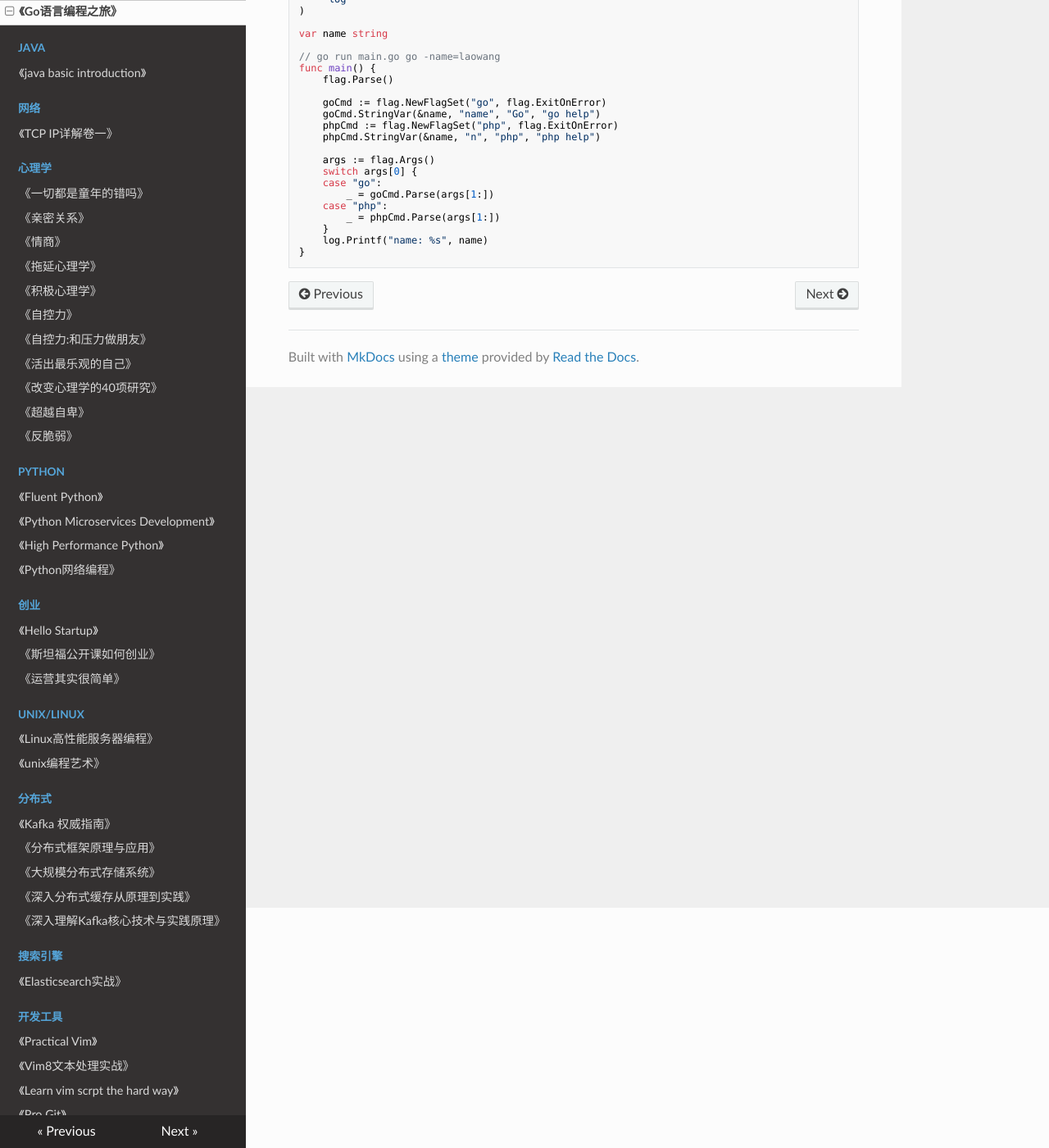
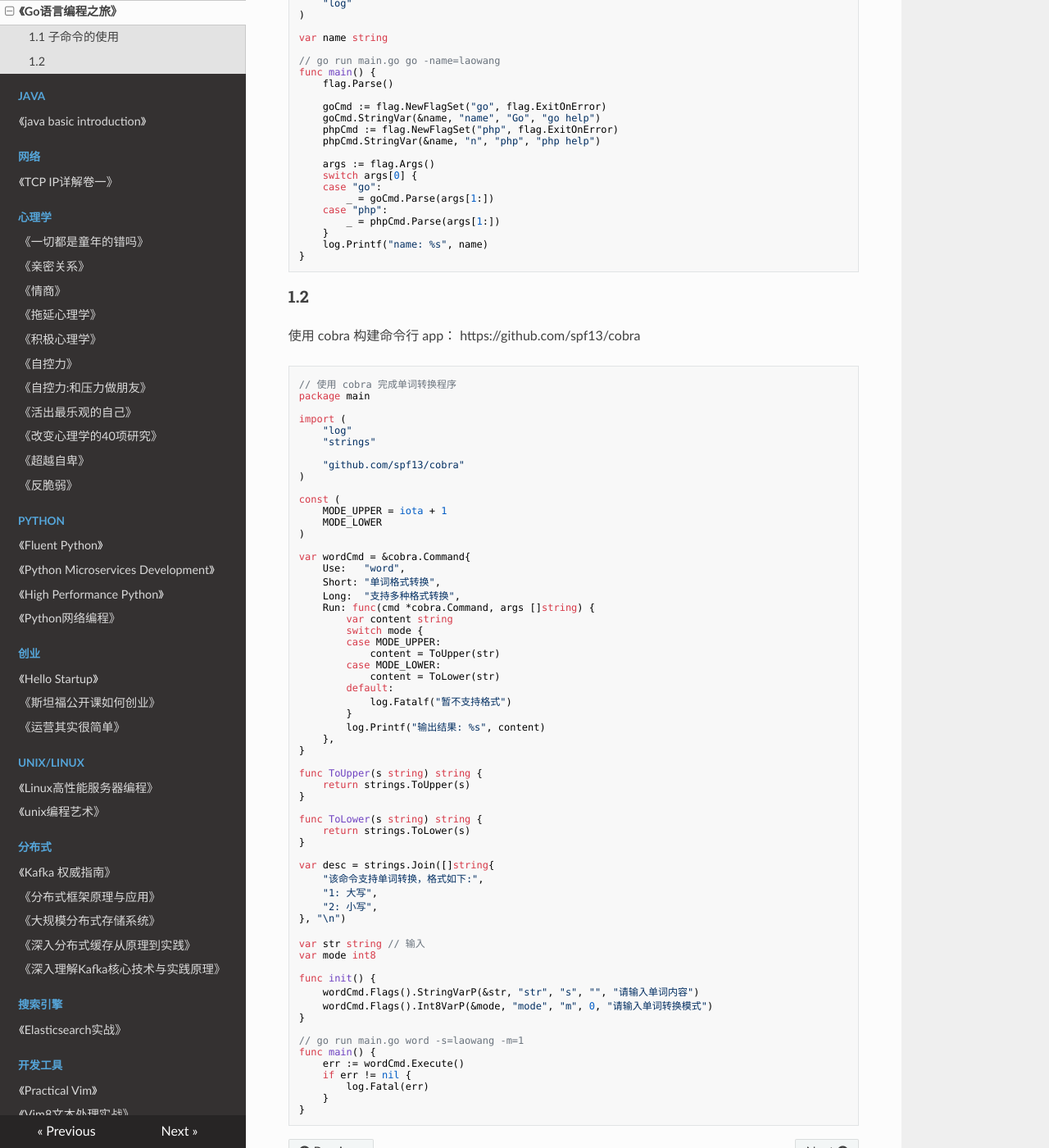
Before and after one commit to PegasusWang/booknotes, an MkDocs documentation site: the page built from docs/golang/go语言编程之旅.md, in a window 1280 px wide and 1400 px high, scrolled down 293 px. Shown: the whole window at 82% size. Built offline with MkDocs 1.6.1, drawn with Linux system fonts in a browser that asks for light colours; nearby versions of some CDN libraries; old or Windows-style settings are respelled for this version of MkDocs.

Commit message:
use spf13/cobra

````diff
--- a/docs/golang/go语言编程之旅.md
+++ b/docs/golang/go语言编程之旅.md
@@ -1,6 +1,6 @@
 # 1. 命令行应用
 
-子命令的使用
+### 1.1 子命令的使用
 
 ```go
 package main
@@ -31,3 +31,72 @@ func main() {
 	log.Printf("name: %s", name)
 }
 ```
+
+### 1.2
+
+使用 cobra 构建命令行 app： https://github.com/spf13/cobra
+
+```go
+// 使用 cobra 完成单词转换程序
+package main
+
+import (
+	"log"
+	"strings"
+
+	"github.com/spf13/cobra"
+)
+
+const (
+	MODE_UPPER = iota + 1
+	MODE_LOWER
+)
+
+var wordCmd = &cobra.Command{
+	Use:   "word",
+	Short: "单词格式转换",
+	Long:  "支持多种格式转换",
+	Run: func(cmd *cobra.Command, args []string) {
+		var content string
+		switch mode {
+		case MODE_UPPER:
+			content = ToUpper(str)
+		case MODE_LOWER:
+			content = ToLower(str)
+		default:
+			log.Fatalf("暂不支持格式")
+		}
+		log.Printf("输出结果: %s", content)
+	},
+}
+
+func ToUpper(s string) string {
+	return strings.ToUpper(s)
+}
+
+func ToLower(s string) string {
+	return strings.ToLower(s)
+}
+
+var desc = strings.Join([]string{
+	"该命令支持单词转换，格式如下:",
+	"1: 大写",
+	"2: 小写",
+}, "\n")
+
+var str string // 输入
+var mode int8
+
+func init() {
+	wordCmd.Flags().StringVarP(&str, "str", "s", "", "请输入单词内容")
+	wordCmd.Flags().Int8VarP(&mode, "mode", "m", 0, "请输入单词转换模式")
+}
+
+// go run main.go word -s=laowang -m=1
+func main() {
+	err := wordCmd.Execute()
+	if err != nil {
+		log.Fatal(err)
+	}
+}
+```
````
